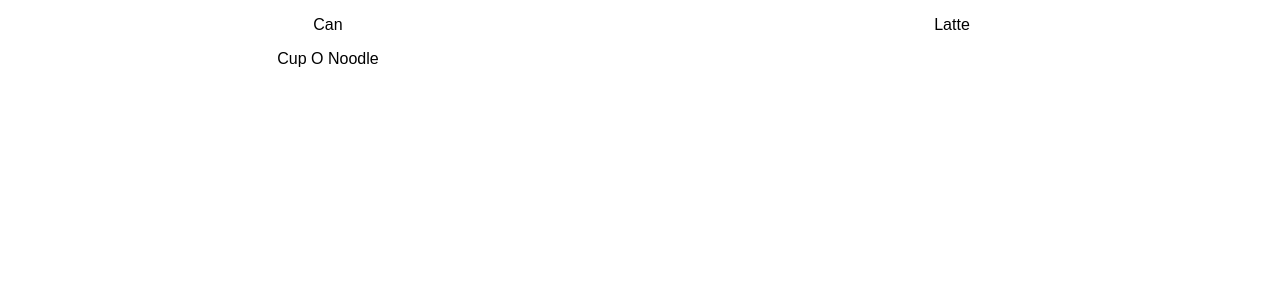
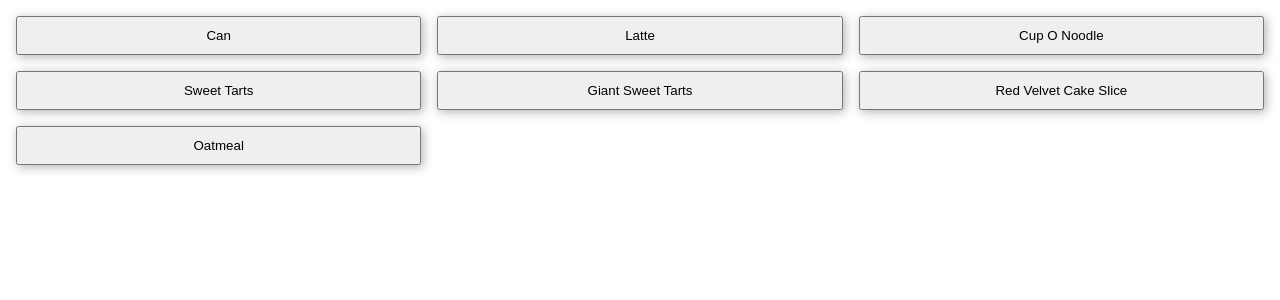
Before and after one commit to krames12/state-practice-in-react, a React (Create React App) app: page / in a window 1280 px wide. Shown: the top 300 px of the page. Built offline with nearby package versions, Linux system fonts and the light colour scheme.

Commit message:
added more food to itemArray, styled item

```diff
--- a/src/Item.js
+++ b/src/Item.js
@@ -3,7 +3,7 @@
 import styled from 'styled-components';
 
 const Item = ({ item }) => (
-    <span>{item.name}</span>
+    <ItemSquare>{item.name}</ItemSquare>
 );
 
 export default Item;
@@ -13,3 +13,9 @@
         name: PropTypes.string.isRequired,
     }).isRequired,
 };
+
+const ItemSquare = styled.button`
+    padding: 10px;
+    box-shadow: 2px 2px 10px rgba(0, 0, 0, 0.3);
+    cursor: pointer;
+`
--- a/src/ItemList.js
+++ b/src/ItemList.js
@@ -22,6 +22,7 @@
 const ListWrapper = styled.section`
     display: grid;
     padding: 1rem;
-    grid-template-columns: repeat(2, 1fr);
+    grid-template-columns: repeat(3, 1fr);
+    grid-column-gap: 1rem;
     grid-row-gap: 1rem;
 `
--- a/src/itemArray.js
+++ b/src/itemArray.js
@@ -14,6 +14,26 @@
         "name": "Cup O Noodle",
         "price": 0.87
     },
+    {
+        "id": 4,
+        "name": "Sweet Tarts",
+        "price": 1.39
+    },
+    {
+        "id": 5,
+        "name": "Giant Sweet Tarts",
+        "price": 3.00
+    },
+    {
+        "id": 6,
+        "name": "Red Velvet Cake Slice",
+        "price": 2.75
+    },
+    {
+        "id": 7,
+        "name": "Oatmeal",
+        "price": 1.44
+    },
 ];
 
 export default itemArray;
```
